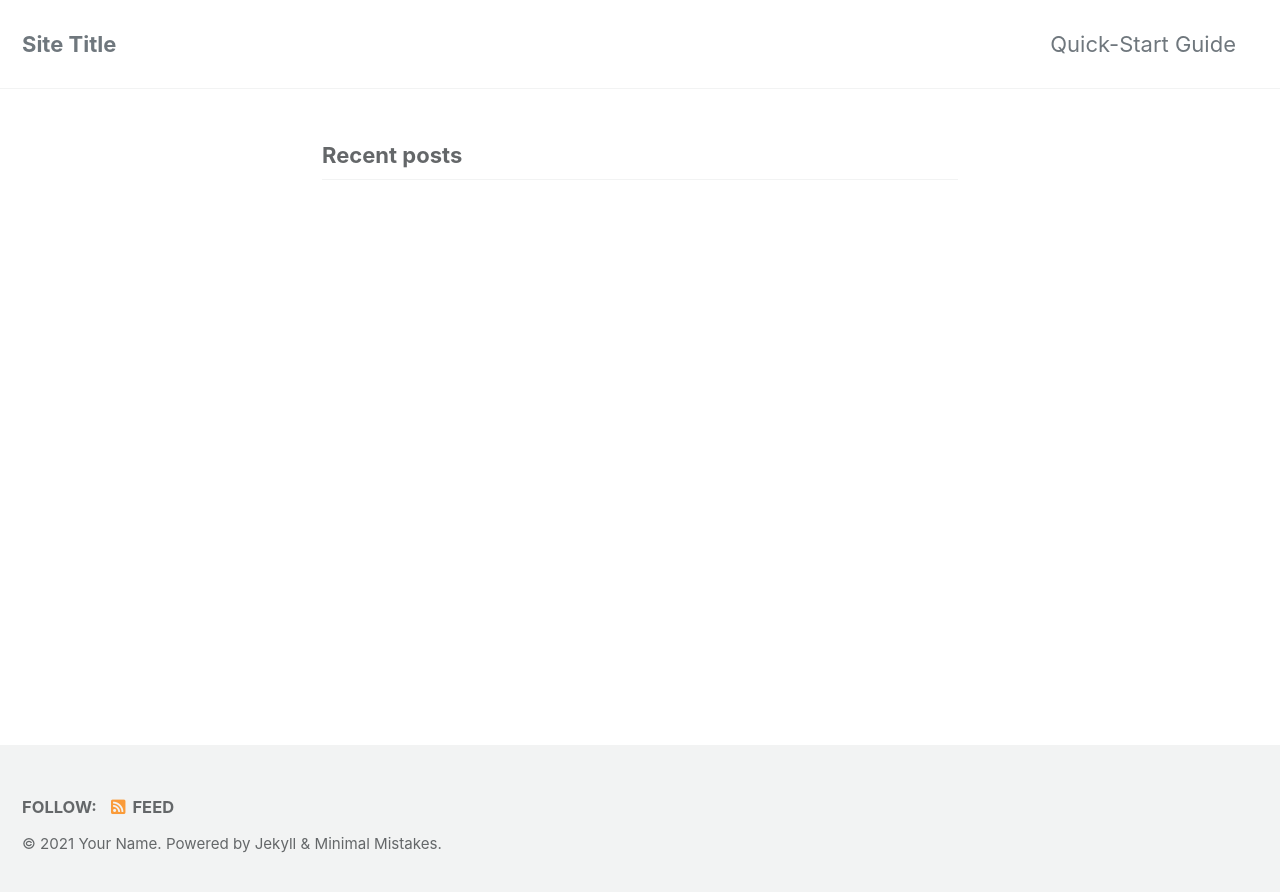
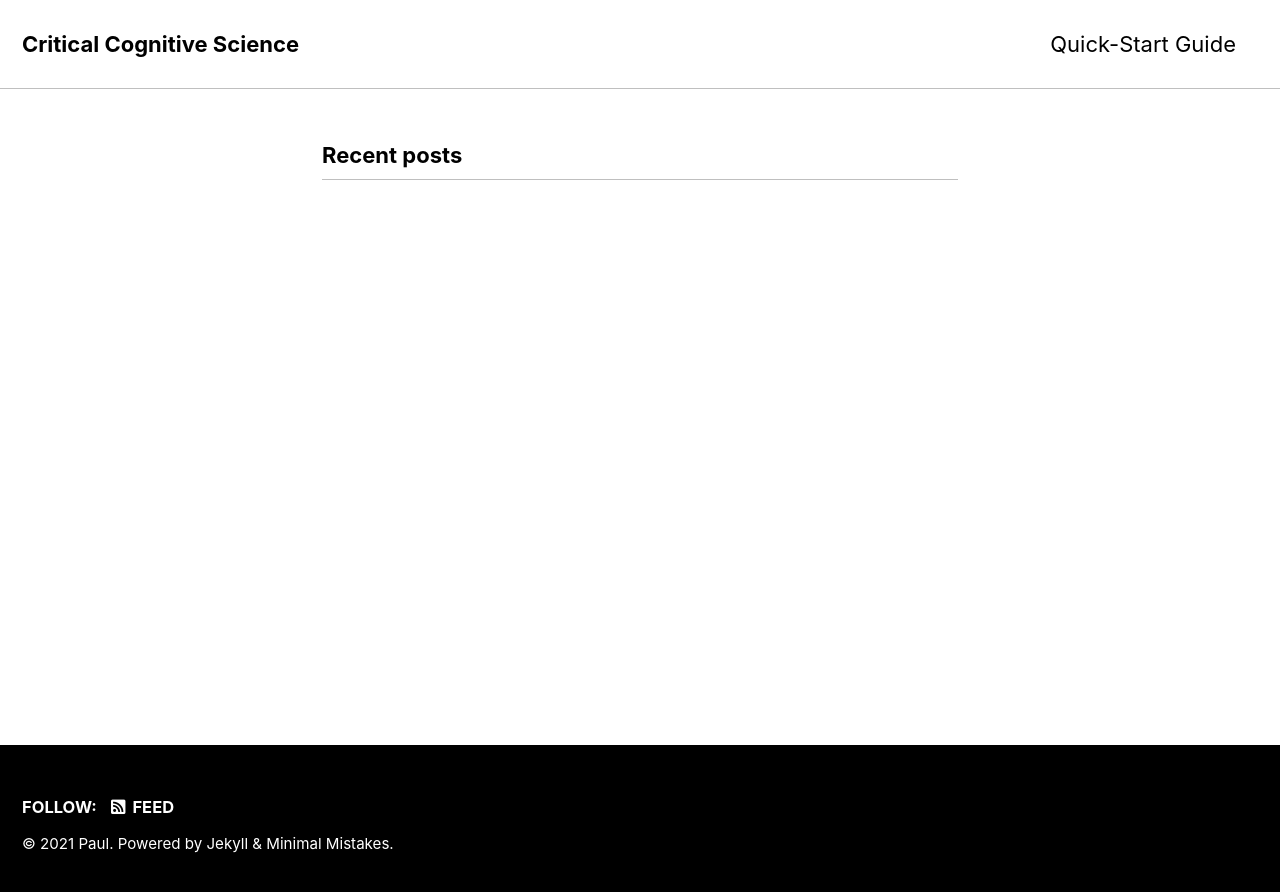
Before and after one commit to paulschuetze/CriticalCogSci, a Jekyll site: the page built from index.html, in a window 1280 px wide. Shown: the top 892 px of the page. Built offline with Jekyll 4.4.1, drawn with Linux system fonts in a browser that asks for light colours; cached includes are drawn as plain includes; the list of posts is cut into pages by our own code.

Commit message:
Update _config.yml

```diff
--- a/_config.yml
+++ b/_config.yml
@@ -12,15 +12,15 @@
 
 # theme                  : "minimal-mistakes-jekyll"
 # remote_theme           : "mmistakes/minimal-mistakes"
-minimal_mistakes_skin    : "default" # "air", "aqua", "contrast", "dark", "dirt", "neon", "mint", "plum", "sunrise"
+minimal_mistakes_skin    : "contrast" # "air", "aqua", "contrast", "dark", "dirt", "neon", "mint", "plum", "sunrise"
 
 # Site Settings
 locale                   : "en-US"
-title                    : "Site Title"
+title                    : "Critical Cognitive Science"
 title_separator          : "-"
 subtitle                 : # site tagline that appears below site title in masthead
-name                     : "Your Name"
-description              : "An amazing website."
+name                     : "Paul"
+description              : "Crit. Cog. Sci. website"
 url                      : # the base hostname & protocol for your site e.g. "https://mmistakes.github.io"
 baseurl                  : # the subpath of your site, e.g. "/blog"
 repository               : # GitHub username/repo-name e.g. "mmistakes/minimal-mistakes"
```
